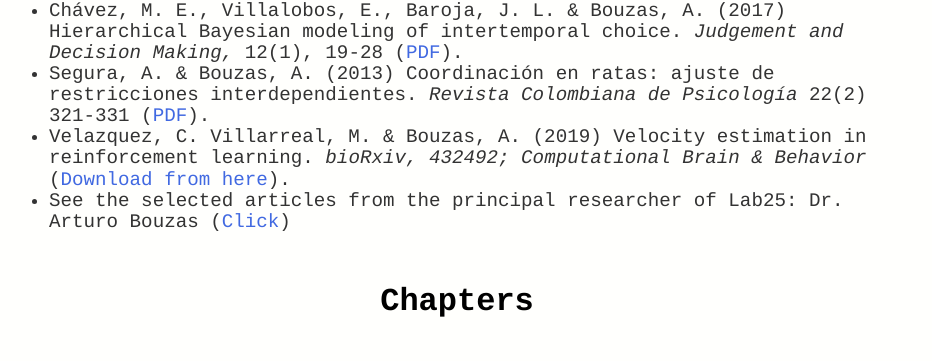
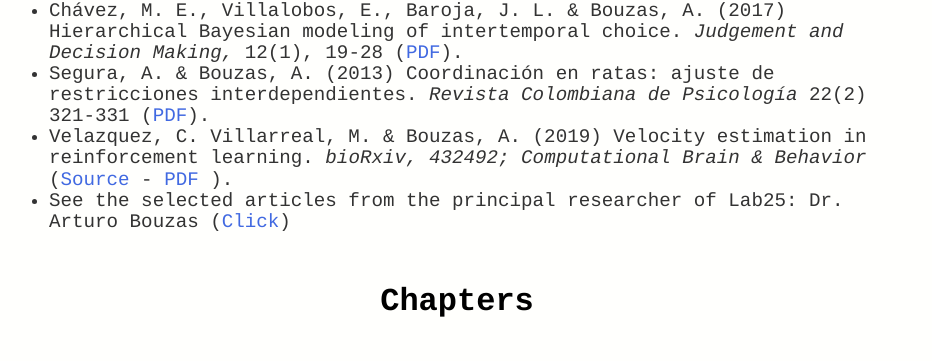
Before and after one commit to BouzasLab25/bouzaslab25.github.io, a Jekyll site: the page built from publications/index.html, in a window 1280 px wide and 900 px high, scrolled down 641 px. Shown: the part 91-452 px from the top of the window, without its empty margins (183-1115 px from the left). Built offline with Jekyll 4.4.1, drawn with Linux system fonts in a browser that asks for light colours.

Commit message:
Update index.html

```diff
--- a/publications/index.html
+++ b/publications/index.html
@@ -22,7 +22,7 @@
 
 	<li class='ho' >Segura, A. & Bouzas, A. (2013) Coordinación en ratas: ajuste de restricciones interdependientes.<i> Revista Colombiana de Psicología</i> 22(2) 321-331 (<a class='link' href="/documents/Segura_Bouzas_2013.pdf" target="_blank">PDF</a>). </li>
 
-	<li class='ho' >Velazquez, C. Villarreal, M. & Bouzas, A. (2019) Velocity estimation in reinforcement learning. <i> bioRxiv, 432492; Computational Brain & Behavior </i> (<a class='link' href="https://link.springer.com/article/10.1007/s42113-019-00026-1" target="_blank">Download from here</a>). </li>
+	<li class='ho' >Velazquez, C. Villarreal, M. & Bouzas, A. (2019) Velocity estimation in reinforcement learning. <i> bioRxiv, 432492; Computational Brain & Behavior </i> (<a class='link' href="https://link.springer.com/article/10.1007/s42113-019-00026-1" target="_blank">Source</a> - <a class='link' href="https://github.com/BouzasLab25/bouzaslab25.github.io/blob/master/documents/paper_Vel%C3%A1zquezEtAl2019.pdf" target="_blank">PDF</a> ). </li>
 
 	<li class='ho'>See the selected articles from the principal researcher of Lab25: Dr. Arturo Bouzas (<a class='link' href="/people/arturo.html" target="_blank">Click</a>) </li>
 	</ul>
```
